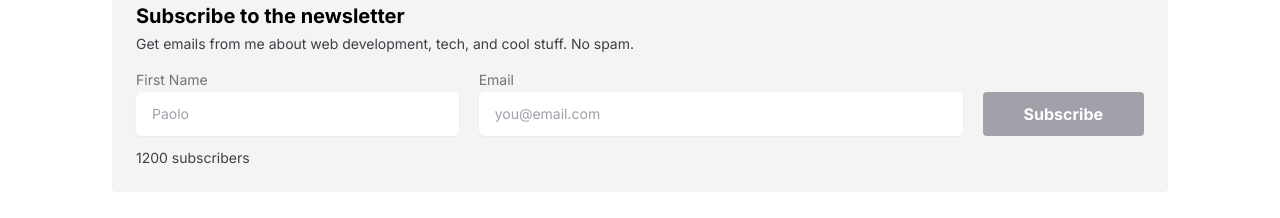
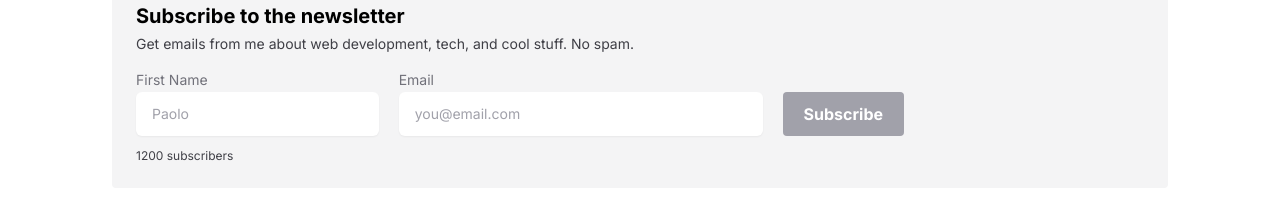
Before and after one commit to paolotiu/portfolio, a Next.js app: page / in a window 1280 px wide. Shown: the part 1748-1966 px from the top of the page. Built offline with nearby package versions, Linux system fonts and the light colour scheme; no server answers.

Commit message:
refactor: Styling changes

```diff
--- a/components/Subscribe.tsx
+++ b/components/Subscribe.tsx
@@ -51,7 +51,7 @@ const Subscribe = () => {
         Thank you for subscribing!
       </p>
     ),
-    idle: <p className="text-sm text-gray-700"> 1200 subscribers</p>,
+    idle: <p className="text-xs text-gray-700"> 1200 subscribers</p>,
   };
   return (
     <div className="pt-16 ">
@@ -63,8 +63,7 @@ const Subscribe = () => {
         </p>
 
         <form className="pt-4 " onSubmit={handleSubmit(onSubmit)}>
-          <div className="grid  md:grid-cols-[2fr,3fr,1fr] gap-5">
-            <div>
+          <div className="grid  md:grid-cols-[2fr,3fr,1fr] gap-5 max-w-3xl">
             <InputWithLabel
               aria-label="First name for newsletter"
               autoComplete="first-name"
@@ -73,10 +72,7 @@ const Subscribe = () => {
               label="First Name"
               {...register('firstName', { required: true })}
             />
-            </div>
 
-            <div className="relative max-w-lg">
-              <div>
             <InputWithLabel
               aria-label="Email for newsletter"
               autoComplete="email"
@@ -86,8 +82,6 @@ const Subscribe = () => {
               required
               {...register('email', { required: true })}
             />
-              </div>
-            </div>
 
             <button
               type="submit"
--- a/styles/globals.css
+++ b/styles/globals.css
@@ -34,3 +34,16 @@
     @apply block text-sm text-gray-500;
   }
 }
+
+/* .dark input:-webkit-autofill,
+.dark input:-webkit-autofill:hover,
+.dark input:-webkit-autofill:focus,
+.dark input:-webkit-autofill:active {
+  --tw-bg-opacity: 1;
+  -webkit-box-shadow: 0 0 0 30px rgba(24, 24, 27, var(--tw-bg-opacity)) inset !important;
+}
+
+/*Change text in autofill textbox*/
+input:-webkit-autofill {
+  -webkit-text-fill-color: black !important;
+}
```
Lines whose indentation alone changed are shown as unchanged.
